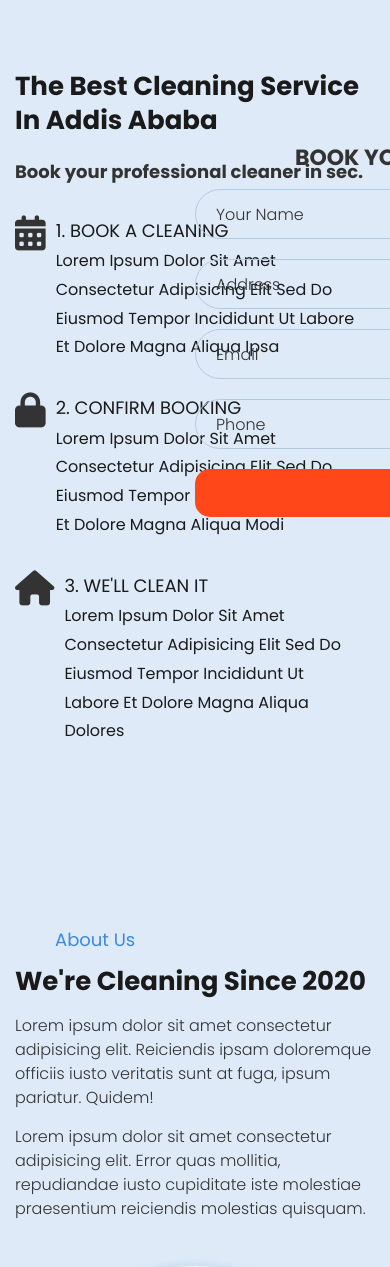
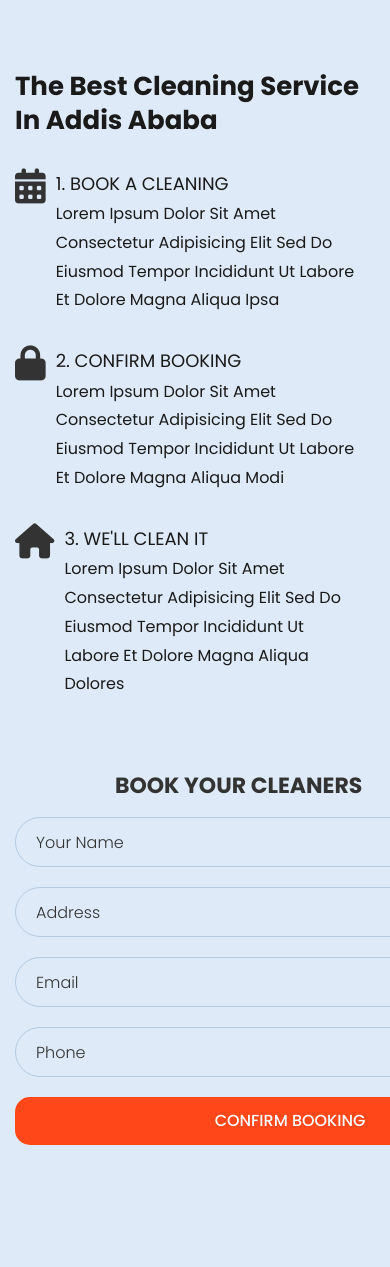
Before and after one commit to binikiya/Cleaning_Services, a Django app: page / in a window 390 px wide; the page is wider, and only the part inside the window is pictured. Shown: the part 80-1347 px from the top of that part. Run offline with Django 4.2, Linux system fonts and the light colour scheme; some libraries are stand-ins or nearby versions.

Commit message:
cleaning

```diff
--- a/AddisCleaningServices/AddisCleaningServices/static/css/style.css
+++ b/AddisCleaningServices/AddisCleaningServices/static/css/style.css
@@ -280,10 +280,10 @@
     font-weight: 400;
     display: block;
     padding: 10px 0;
-    transition: color 0.3s ease;
+    transition: all 0.3s ease;
 }
 .nav a:hover {
-    color: var(--main-color);
+    border-bottom: 2px solid var(--main-color);
 }
 .nav-phone {
     margin-left: 30px;
@@ -325,7 +325,7 @@
 .home-img {
     position: relative;
 }
-.home-form .form-wrap .form p {
+.home-img p {
     padding-top: 10px;
     text-transform: uppercase;
     margin-left: 100px;
@@ -333,17 +333,17 @@
     color: var(--text-dark-gray);
     font-weight: bold;
 }
-.home-form .form-wrap {
+.home-form {
     position: absolute;
     left: 50%;
-    top: 25%;
+    top: 40%;
 }
-.home-form .form {
+.home-img form {
     height: 400px;
     width: 550px;
     border-radius: 10px;
 }
-.home-form .btn {
+.home-img .btn {
     width: 100%;
     display: inline-block;
     padding: 10px 50px;
@@ -361,7 +361,7 @@
     cursor: pointer;
     transition: all 0.3s ease;
 }
-.home-form .btn:hover {
+.home-img .btn:hover {
     background-color: transparent;
     color: var(--main-color);
     border-color: var(--main-color);
@@ -676,13 +676,13 @@
     }
 
     /* #home */
-    .home-img img {
+    .home-form input {
         max-width: 250px;
     }
-    .home-img .circle {
+    /* .home-form .circle {
         width: 290px;
         height: 290px;
-    }
+    }*/
 
     /* # services */
     .services-item .img-box {
@@ -786,10 +786,10 @@
 
     /* # home */
     .home-text,
-    .home-img {
+    .home-form {
         grid-column: span 12;
     }
-    .home-img {
+    .home-form {
         order: -1;
         margin-bottom: 20px;
     }
@@ -834,10 +834,10 @@
     }
 
     /* # home */
-    .home-img img {
+    .home-form input {
         max-width: 200px;
     }
-    .home-img .circle {
+    .home-form form {
         height: 250px;
         width: 250px;
     }
--- a/AddisCleaningServices/templates/index.html
+++ b/AddisCleaningServices/templates/index.html
@@ -57,7 +57,7 @@
                     <div class="grid">
                         <div class="home-text">
                             <h1>The best cleaning service in Addis Ababa </h1>
-                            <p>Book your professional cleaner in sec. </p>
+                            <p></p>
                             <div class="btn-wrap">
                                 <div class="desc">
                                     <i class="fa fa-calendar-days"></i>
@@ -82,9 +82,7 @@
                                 </div>
                             </div>
                         </div>
-                        <div class="home-form">
-                            <div class="form-wrap">
-                                <div class="form">
+                        <div class="home-img">
                             <form action="" method="post">
                                 <p>book your cleaners</p>
                                 <div class="input-box">
@@ -100,12 +98,9 @@
                                     <input type="numeric" name="phone" placeholder="Phone" class="input-control" required />
                                 </div>
                                 <div class="btn-wrap">
-                                            <button type="button" class="btn">confirm booking</button>
+                                    <input type="button" class="btn" value="confirm booking">
                                 </div>
                             </form>
-                                </div>
-                            </div>
-                            <!-- <img src="{% static 'img/home-img.png' %}"> -->
                         </div>
                     </div>
                 </div>
```
Lines whose indentation alone changed are shown as unchanged.
